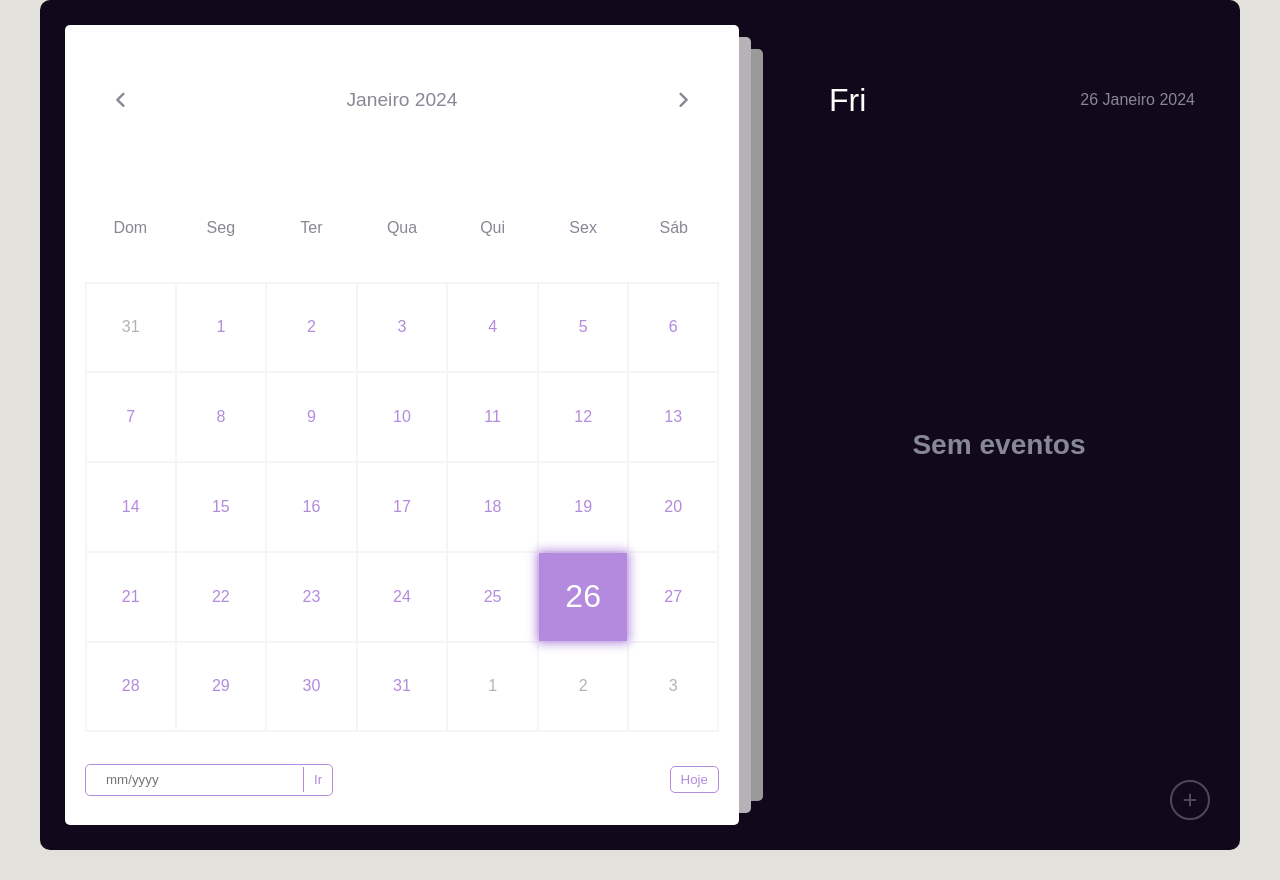
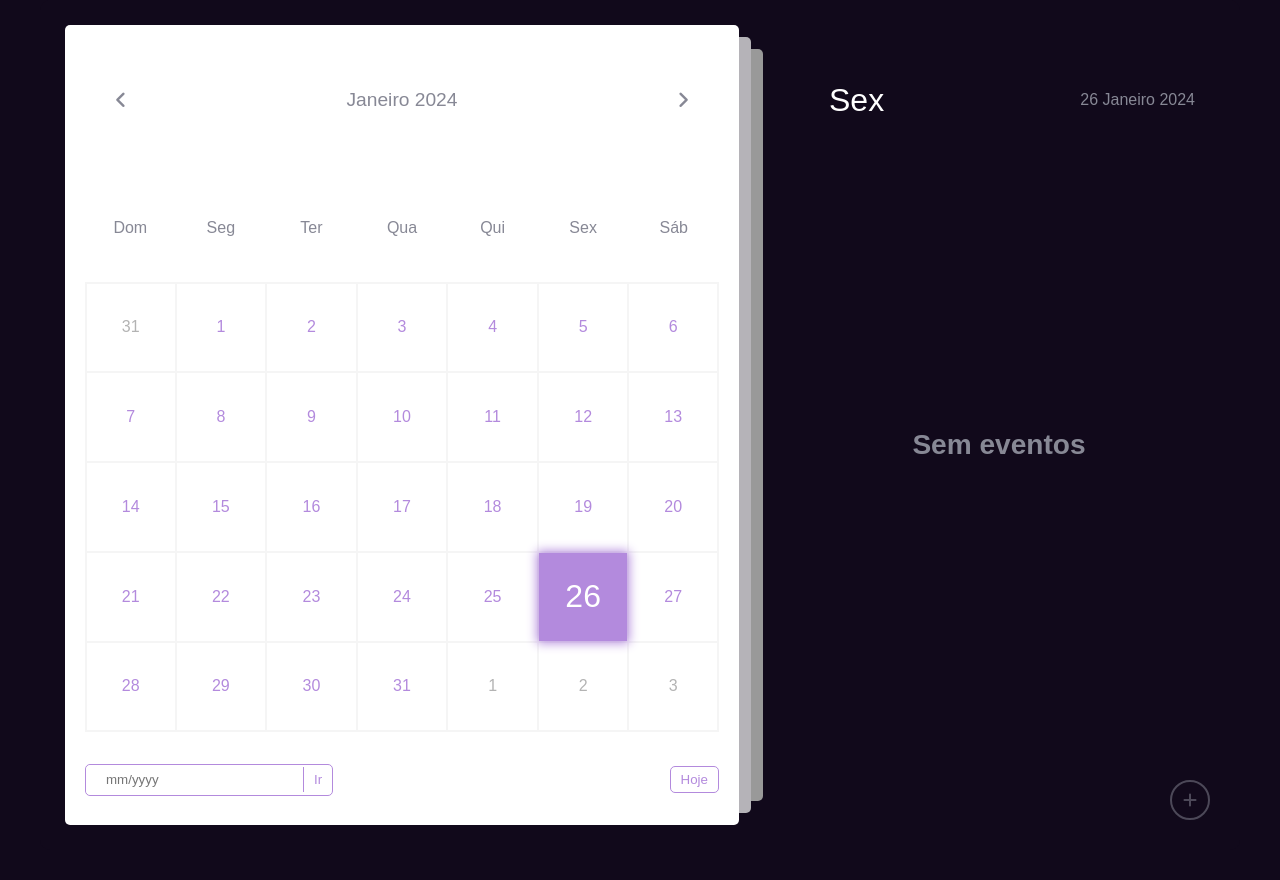
Before and after one commit to senacuser/Projeto-Integrador, a Flask app: page /calendario in a window 1280 px wide. Run offline with Flask 3, Linux system fonts and the light colour scheme.

Commit message:
Correção do calendário e outros

```diff
--- a/static/calendario.css
+++ b/static/calendario.css
@@ -27,7 +27,7 @@ body {
   align-items: center;
   justify-content: center;
   padding-bottom: 30px;
-  background-color: #e2e1dc;
+  background-color: hsl(268, 49%, 7%);
 }
 .container {
   position: relative;
--- a/static/calendario.js
+++ b/static/calendario.js
@@ -233,8 +233,30 @@ function gotoDate() {
 function getActiveDay(date) {
   const day = new Date(year, month, date);
   const dayName = day.toString().split(" ")[0];
-  eventDay.innerHTML = dayName;
-  eventDate.innerHTML = date + " " + months[month] + " " + year;
+  switch (dayName) {
+    case 'Mon':
+      eventDay.innerHTML = 'Seg'
+      break
+    case 'Tue':
+      eventDay.innerHTML = 'Ter'
+      break
+    case 'Wed':
+      eventDay.innerHTML = 'Qua'
+      break
+    case 'Thu':
+      eventDay.innerHTML = 'Qui'
+      break
+    case 'Fri':
+      eventDay.innerHTML = 'Sex'
+      break
+    case 'Sat':
+      eventDay.innerHTML = 'Qui'
+      break
+    case 'Sun':
+      eventDay.innerHTML = 'Qui'
+      break
+  }
+  eventDate.innerHTML = `${date} ${months[month]} ${year}`;
 }
 
 //function update events when a day is active
--- a/static/dash.css
+++ b/static/dash.css
@@ -1,7 +1,7 @@
 body {
   margin: 0;
-  padding: 0;
-  background-color: #1d2634;
+  padding: 12px 2rem;
+  background-color: hsl(268, 49%, 7%);
   color: #9e9ea4;
   font-family: 'Montserrat', sans-serif;
 }
--- a/static/perfil.css
+++ b/static/perfil.css
@@ -82,4 +82,5 @@ body {
   /* box-sizing: content-box; */
   padding: 20px;
   box-shadow: 0 8px 16px hsl(268, 49%, 7%);
+  transform: scale(1.3);
 }
```
Also changed, not shown: templates/dashboard.html (line endings or trailing spaces).
